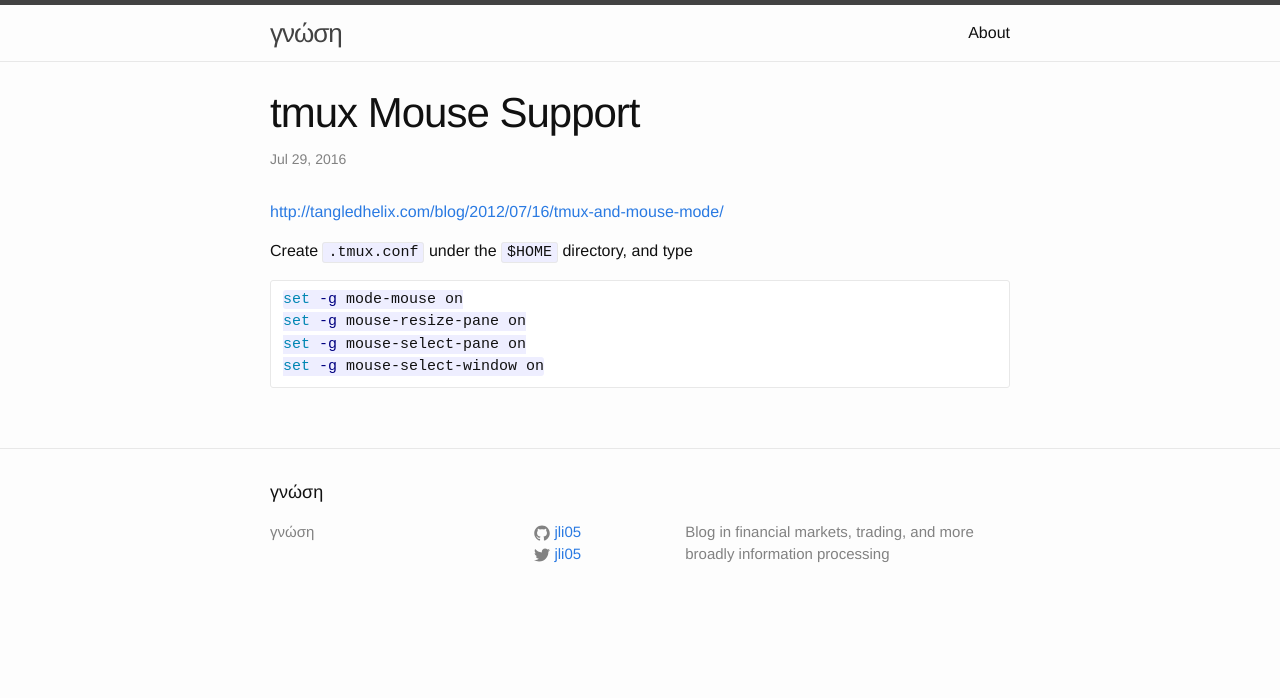
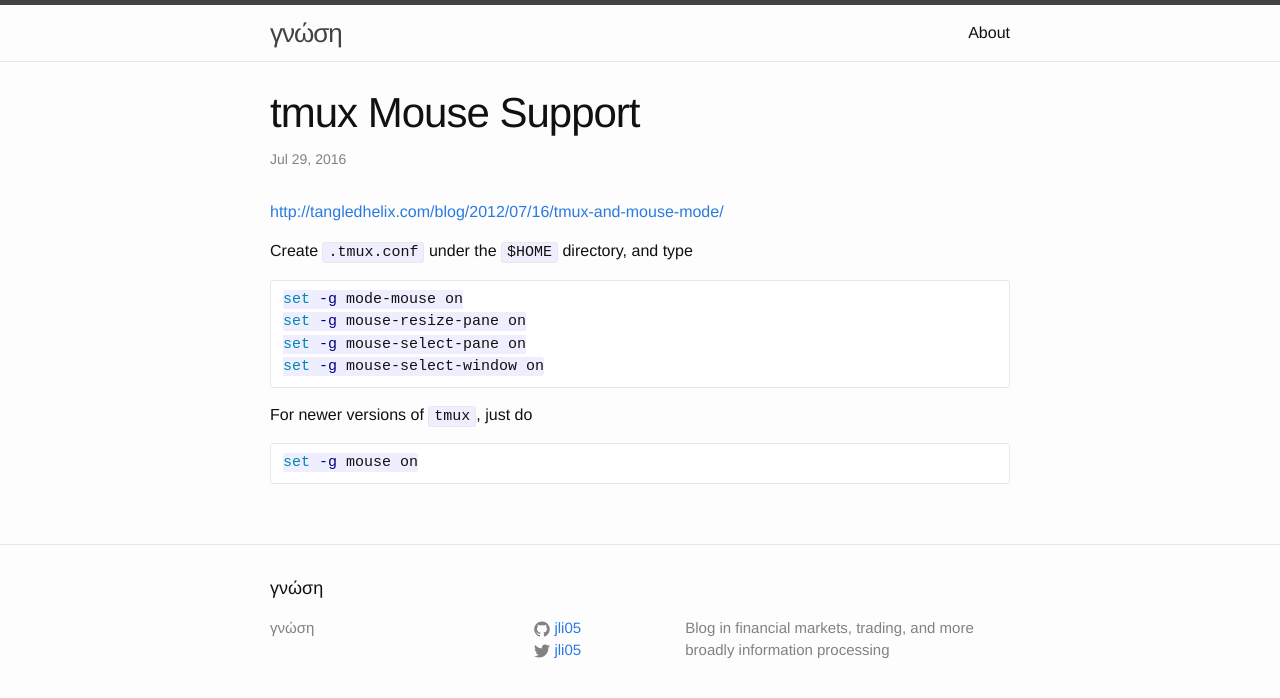
Before and after one commit to jli05/jli05.github.io, a Jekyll site: the page built from _posts/2016-07-29-tmux-Mouse-Support.markdown, in a window 1280 px wide. Shown: the top 698 px of the page. Built offline with Jekyll 4.4.1, drawn with Linux system fonts in a browser that asks for light colours.

Commit message:
add setup for newer versions of tmux

````diff
--- a/_posts/2016-07-29-tmux-Mouse-Support.markdown
+++ b/_posts/2016-07-29-tmux-Mouse-Support.markdown
@@ -16,3 +16,9 @@ set -g mouse-resize-pane on
 set -g mouse-select-pane on
 set -g mouse-select-window on
 ```
+
+For newer versions of `tmux`, just do
+
+```bash
+set -g mouse on
+```
````
